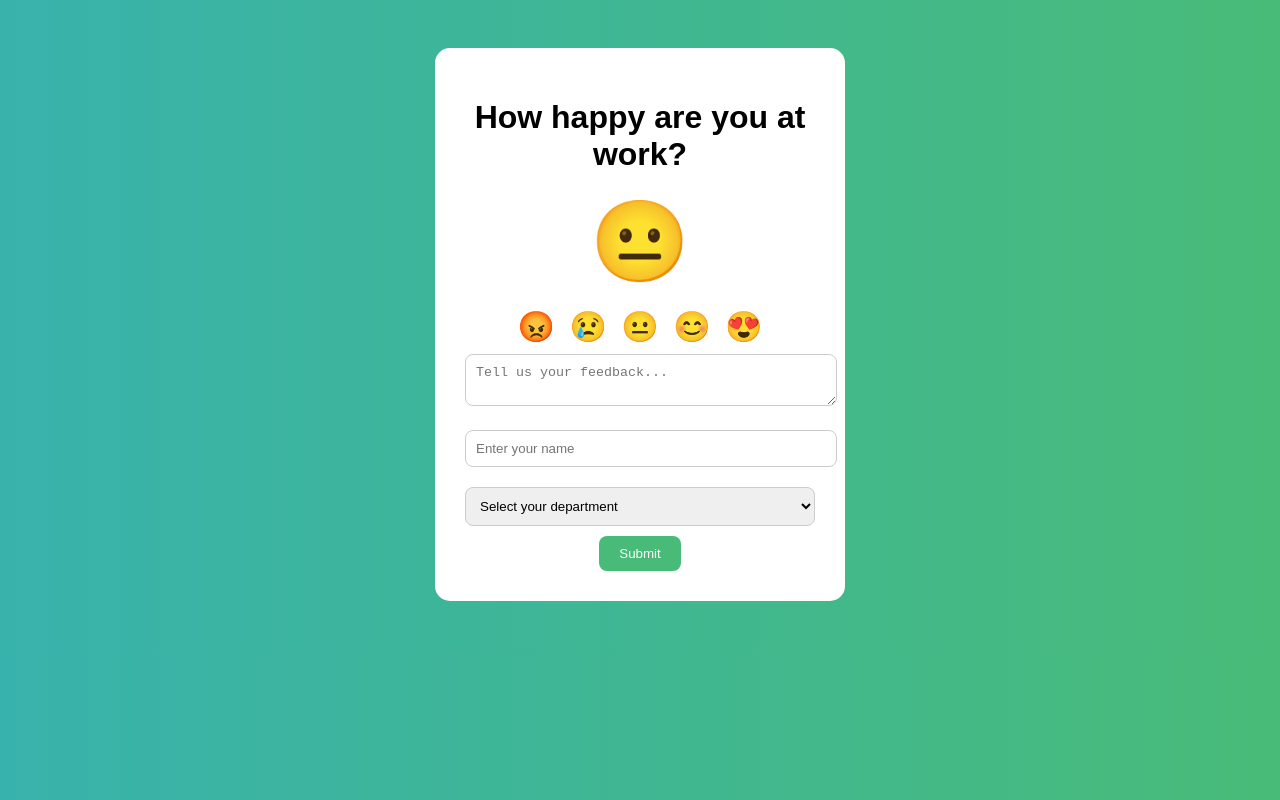
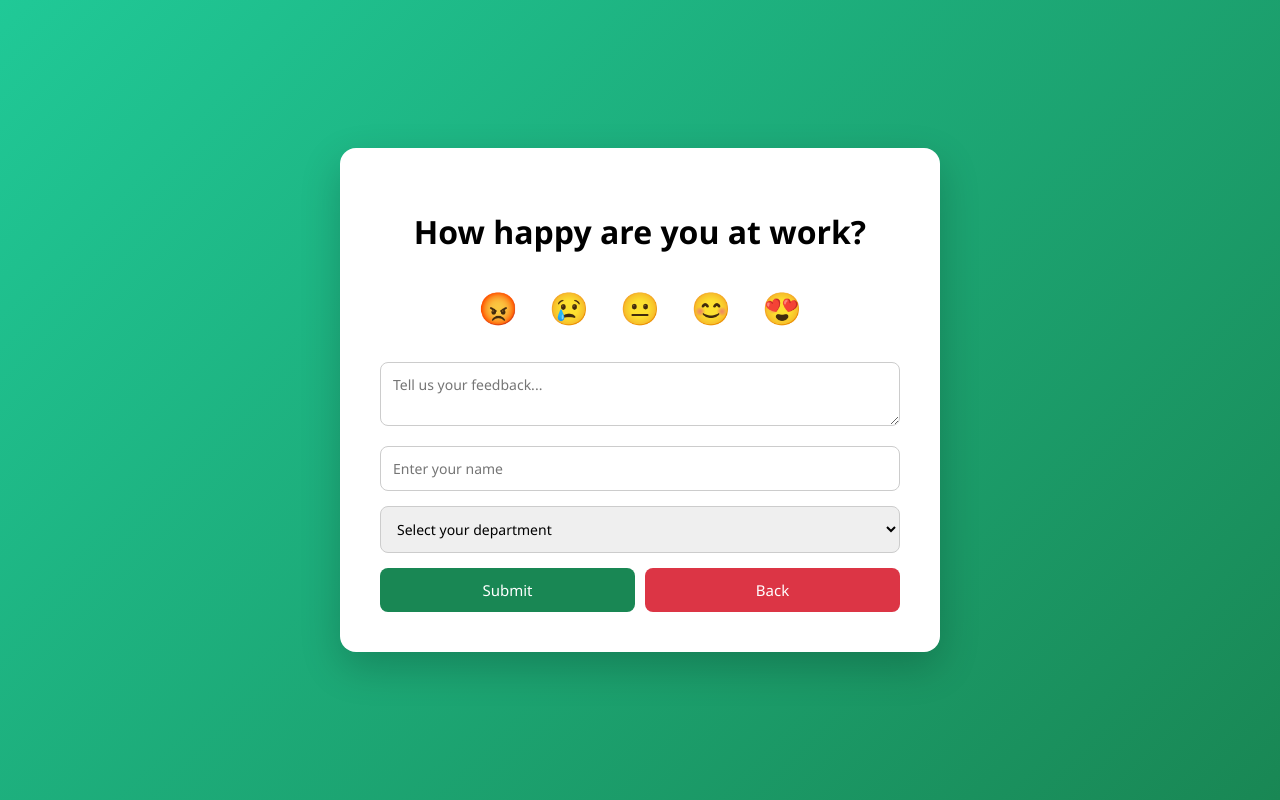
Before and after one commit to nicolamonton26/happymeterpabe2, a plain HTML site: page index.html in a window 1280 px wide. Drawn offline with Linux system fonts and the light colour scheme.

Commit message:
Add files via upload

```diff
--- a/index.html
+++ b/index.html
@@ -1,7 +1,9 @@
 <!DOCTYPE html>
-<html>
+<html lang="en">
 <head>
+  <meta charset="UTF-8">
   <title>Employee Happiness Meter</title>
+  <meta name="viewport" content="width=device-width, initial-scale=1.0">
   <link rel="stylesheet" href="style.css">
 </head>
 <body>
@@ -9,17 +11,16 @@
 <div class="container">
   <h1>How happy are you at work?</h1>
 
-  <div class="emoji-display" id="bigEmoji">😐</div>
-
   <div class="emoji-row">
-    <span onclick="setMood('😡')">😡</span>
-    <span onclick="setMood('😢')">😢</span>
-    <span onclick="setMood('😐')">😐</span>
-    <span onclick="setMood('😊')">😊</span>
-    <span onclick="setMood('😍')">😍</span>
+    <span onclick="setMood(this)">😡</span>
+    <span onclick="setMood(this)">😢</span>
+    <span onclick="setMood(this)">😐</span>
+    <span onclick="setMood(this)">😊</span>
+    <span onclick="setMood(this)">😍</span>
   </div>
 
   <textarea placeholder="Tell us your feedback..."></textarea>
+
   <input type="text" placeholder="Enter your name">
 
   <select>
@@ -30,9 +31,19 @@
     <option>IT</option>
   </select>
 
-  <button onclick="submitForm()">Submit</button>
+  <div class="btn-group">
+    <button class="btn-submit">Submit</button>
+    <button class="btn-back">Back</button>
+  </div>
 </div>
 
-<script src="script.js"></script>
+<script>
+function setMood(selectedEmoji) {
+  const emojis = document.querySelectorAll(".emoji-row span");
+  emojis.forEach(e => e.classList.remove("selected"));
+  selectedEmoji.classList.add("selected");
+}
+</script>
+
 </body>
 </html>
--- a/style.css
+++ b/style.css
@@ -1,42 +1,129 @@
-body {
-  font-family: Arial;
-  background: linear-gradient(to right, #38b2ac, #48bb78);
-  text-align: center;
-  padding: 40px;
+/* Reset */
+* {
+  box-sizing: border-box;
+  font-family: "Segoe UI", Arial, sans-serif;
 }
 
-.container {
-  background: white;
-  padding: 30px;
-  border-radius: 15px;
-  width: 350px;
-  margin: auto;
+body {
+  margin: 0;
+  min-height: 100vh;
+  background: linear-gradient(135deg, #20c997, #198754);
+  display: flex;
+  justify-content: center;
+  align-items: center;
+  padding: 20px;
 }
 
-.emoji-display {
-  font-size: 80px;
-  margin: 20px 0;
+/* Card */
+.container {
+  background: #ffffff;
+  width: 100%;
+  max-width: 600px;
+  padding: 40px;
+  border-radius: 16px;
+  box-shadow: 0 15px 40px rgba(0, 0, 0, 0.2);
+}
+
+h1 {
+  margin-bottom: 25px;
+  font-weight: 600;
+  text-align: center;
+}
+
+/* Emoji row */
+.emoji-row {
+  display: flex;
+  justify-content: center;
+  gap: 15px;
+  margin-bottom: 25px;
 }
 
 .emoji-row span {
-  font-size: 30px;
-  margin: 5px;
+  font-size: 32px;
   cursor: pointer;
+  transition: 0.2s ease;
+  padding: 8px;
+  border-radius: 10px;
 }
 
-textarea, input, select {
+.emoji-row span:hover {
+  transform: scale(1.2);
+}
+
+/* Selected emoji */
+.selected {
+  background: #198754;
+  transform: scale(1.2);
+}
+
+/* Inputs */
+textarea,
+input,
+select {
   width: 100%;
-  padding: 10px;
-  margin: 10px 0;
+  padding: 12px;
+  margin-bottom: 15px;
   border-radius: 8px;
   border: 1px solid #ccc;
+  font-size: 14px;
+  transition: 0.2s ease;
 }
 
-button {
-  background: #48bb78;
+textarea:focus,
+input:focus,
+select:focus {
+  outline: none;
+  border-color: #198754;
+  box-shadow: 0 0 0 3px rgba(25, 135, 84, 0.2);
+}
+
+/* Buttons */
+.btn-group {
+  display: flex;
+  gap: 10px;
+}
+
+.btn-submit,
+.btn-back {
+  flex: 1;
+  padding: 12px;
+  border-radius: 8px;
+  border: none;
+  font-size: 15px;
+  font-weight: 500;
+  cursor: pointer;
+  transition: 0.2s ease;
+}
+
+.btn-submit {
+  background: #198754;
   color: white;
-  padding: 10px 20px;
-  border: none;
-  border-radius: 8px;
-  cursor: pointer;
 }
+
+.btn-submit:hover {
+  background: #157347;
+}
+
+.btn-back {
+  background: #dc3545;
+  color: white;
+}
+
+.btn-back:hover {
+  background: #bb2d3b;
+}
+
+/* Responsive */
+@media (max-width: 500px) {
+  .container {
+    padding: 25px;
+  }
+
+  h1 {
+    font-size: 20px;
+  }
+
+  .emoji-row span {
+    font-size: 26px;
+  }
+}
```
